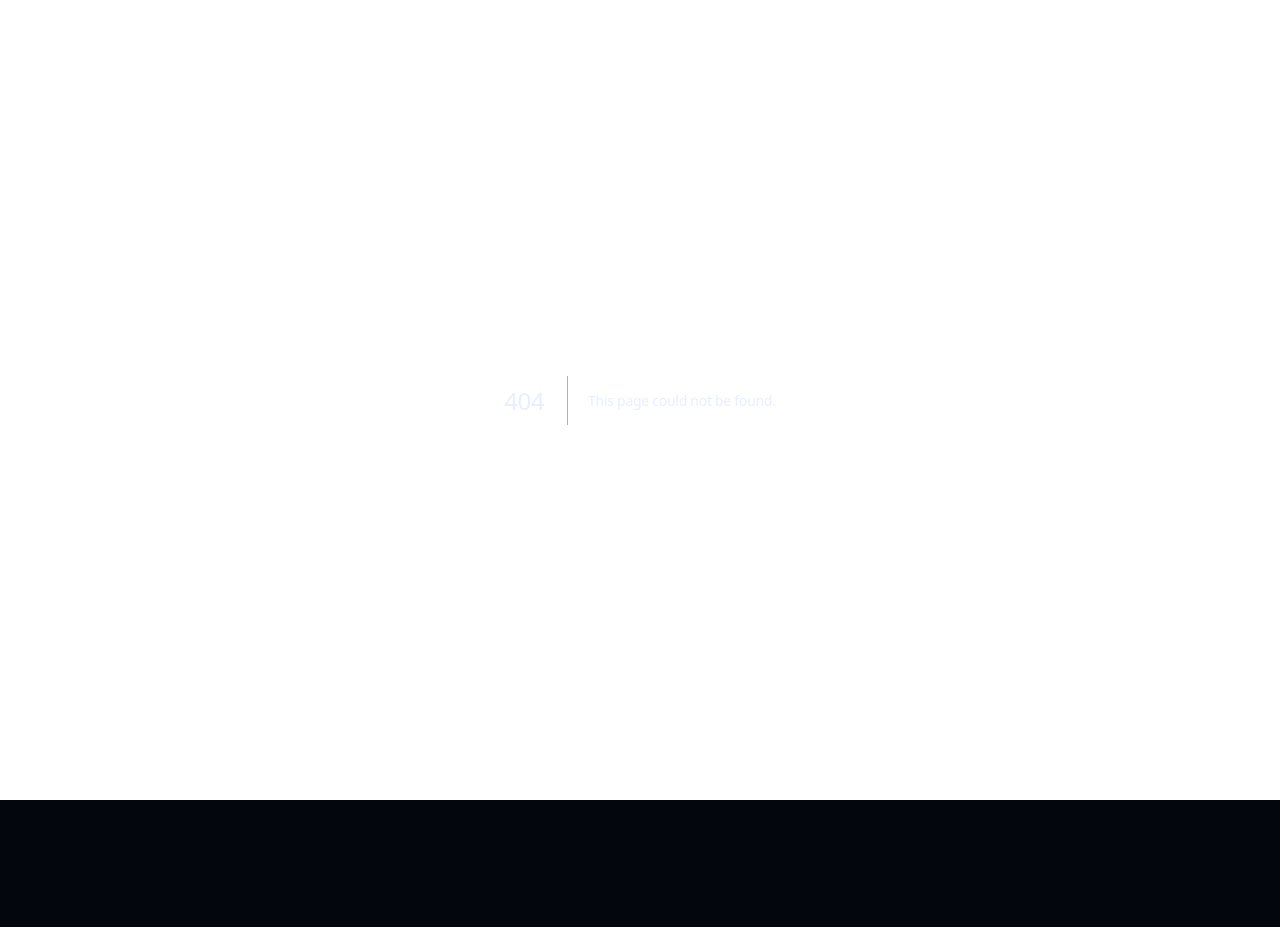
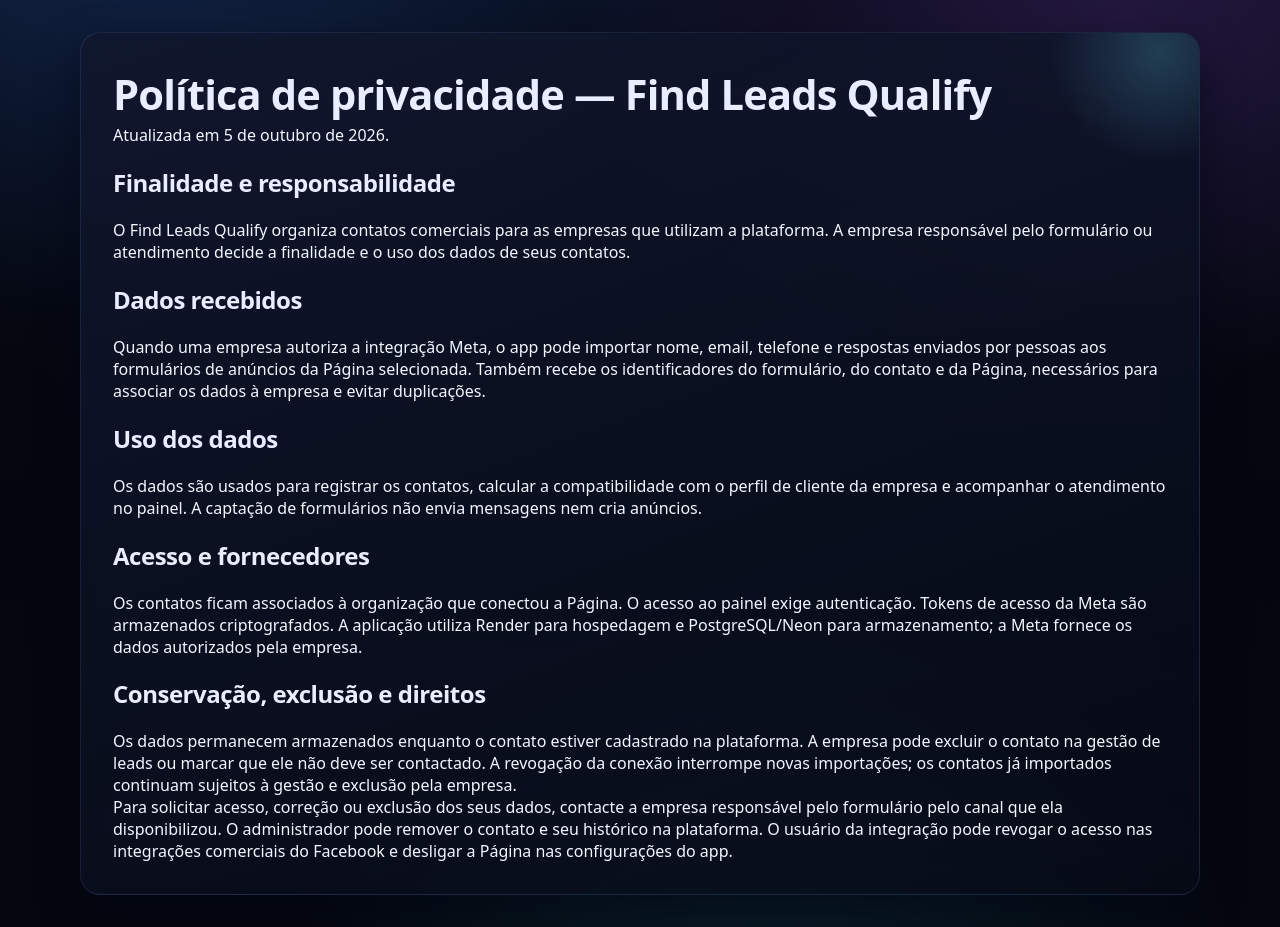
Before and after one commit to ObeliscoRadical/find-leads-qualify, a Next.js app: page /politica-privacidade in a window 1280 px wide. Before the commit this address had no page. Before the commit the page ends 800 px from the top, so only its background shows below. Built offline with nearby package versions, Linux system fonts and the light colour scheme.

Commit message:
feat: publish approved privacy policy for Meta lead capture

```diff
--- /dev/null
+++ b/src/app/politica-privacidade/page.tsx
@@ -0,0 +1,25 @@
+import type { Metadata } from 'next'
+
+export const metadata: Metadata = { title: 'Política de privacidade — Find Leads Qualify' }
+
+export default function PublicPrivacyPage() {
+  return (
+    <main className="app-shell">
+      <article className="dashboard privacy-document">
+        <h1>{"Política de privacidade — Find Leads Qualify"}</h1>
+        <p>{"Atualizada em 5 de outubro de 2026."}</p>
+        <h2>{"Finalidade e responsabilidade"}</h2>
+        <p>{"O Find Leads Qualify organiza contatos comerciais para as empresas que utilizam a plataforma. A empresa responsável pelo formulário ou atendimento decide a finalidade e o uso dos dados de seus contatos."}</p>
+        <h2>{"Dados recebidos"}</h2>
+        <p>{"Quando uma empresa autoriza a integração Meta, o app pode importar nome, email, telefone e respostas enviados por pessoas aos formulários de anúncios da Página selecionada. Também recebe os identificadores do formulário, do contato e da Página, necessários para associar os dados à empresa e evitar duplicações."}</p>
+        <h2>{"Uso dos dados"}</h2>
+        <p>{"Os dados são usados para registrar os contatos, calcular a compatibilidade com o perfil de cliente da empresa e acompanhar o atendimento no painel. A captação de formulários não envia mensagens nem cria anúncios."}</p>
+        <h2>{"Acesso e fornecedores"}</h2>
+        <p>{"Os contatos ficam associados à organização que conectou a Página. O acesso ao painel exige autenticação. Tokens de acesso da Meta são armazenados criptografados. A aplicação utiliza Render para hospedagem e PostgreSQL/Neon para armazenamento; a Meta fornece os dados autorizados pela empresa."}</p>
+        <h2>{"Conservação, exclusão e direitos"}</h2>
+        <p>{"Os dados permanecem armazenados enquanto o contato estiver cadastrado na plataforma. A empresa pode excluir o contato na gestão de leads ou marcar que ele não deve ser contactado. A revogação da conexão interrompe novas importações; os contatos já importados continuam sujeitos à gestão e exclusão pela empresa."}</p>
+        <p>{"Para solicitar acesso, correção ou exclusão dos seus dados, contacte a empresa responsável pelo formulário pelo canal que ela disponibilizou. O administrador pode remover o contato e seu histórico na plataforma. O usuário da integração pode revogar o acesso nas integrações comerciais do Facebook e desligar a Página nas configurações do app."}</p>
+      </article>
+    </main>
+  )
+}
--- a/src/proxy.ts
+++ b/src/proxy.ts
@@ -6,6 +6,7 @@
   '/',
   '/login',
   '/register',
+  '/politica-privacidade',
   '/api/health',
   '/api/auth/login',
   '/api/auth/register',
```
